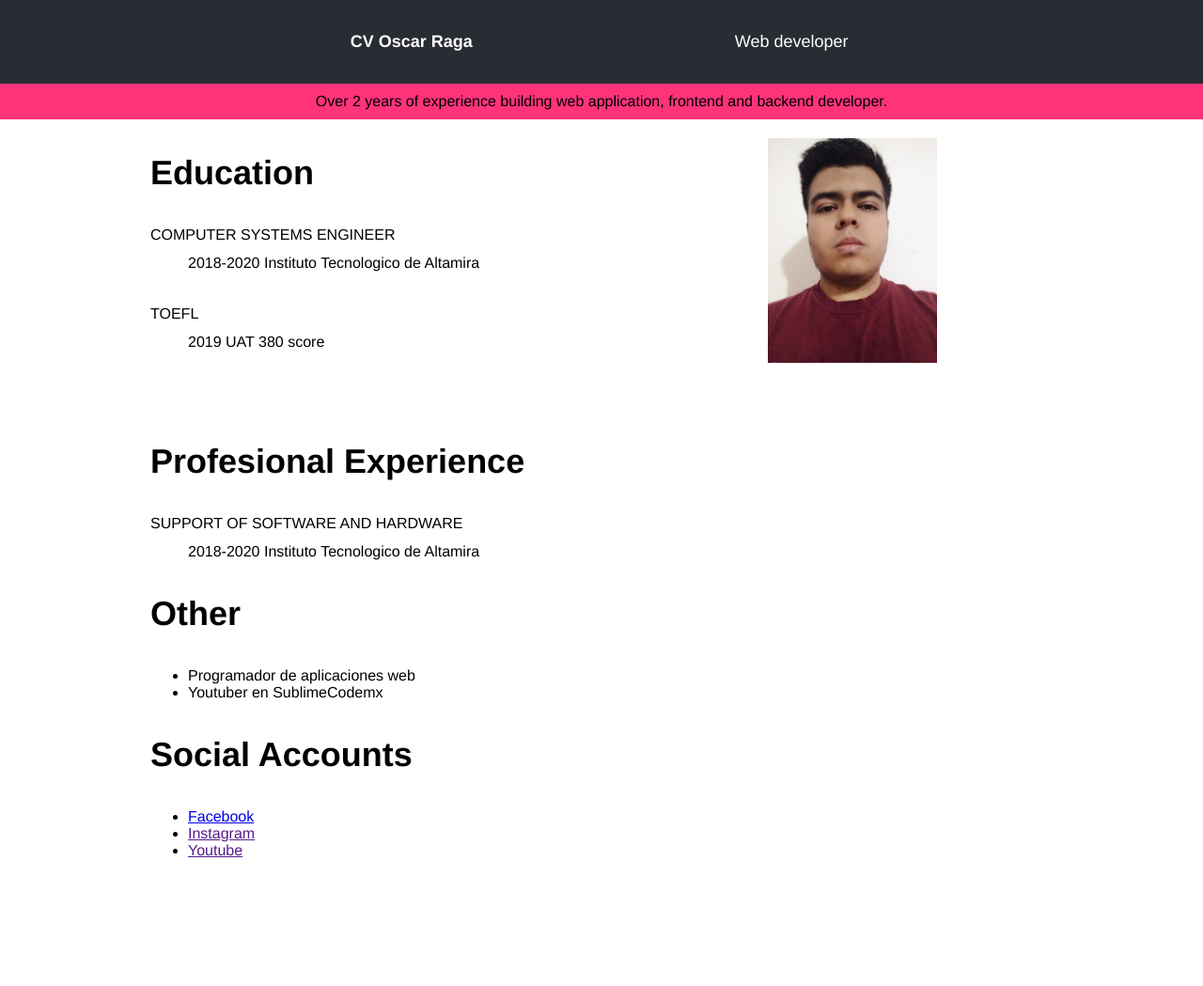
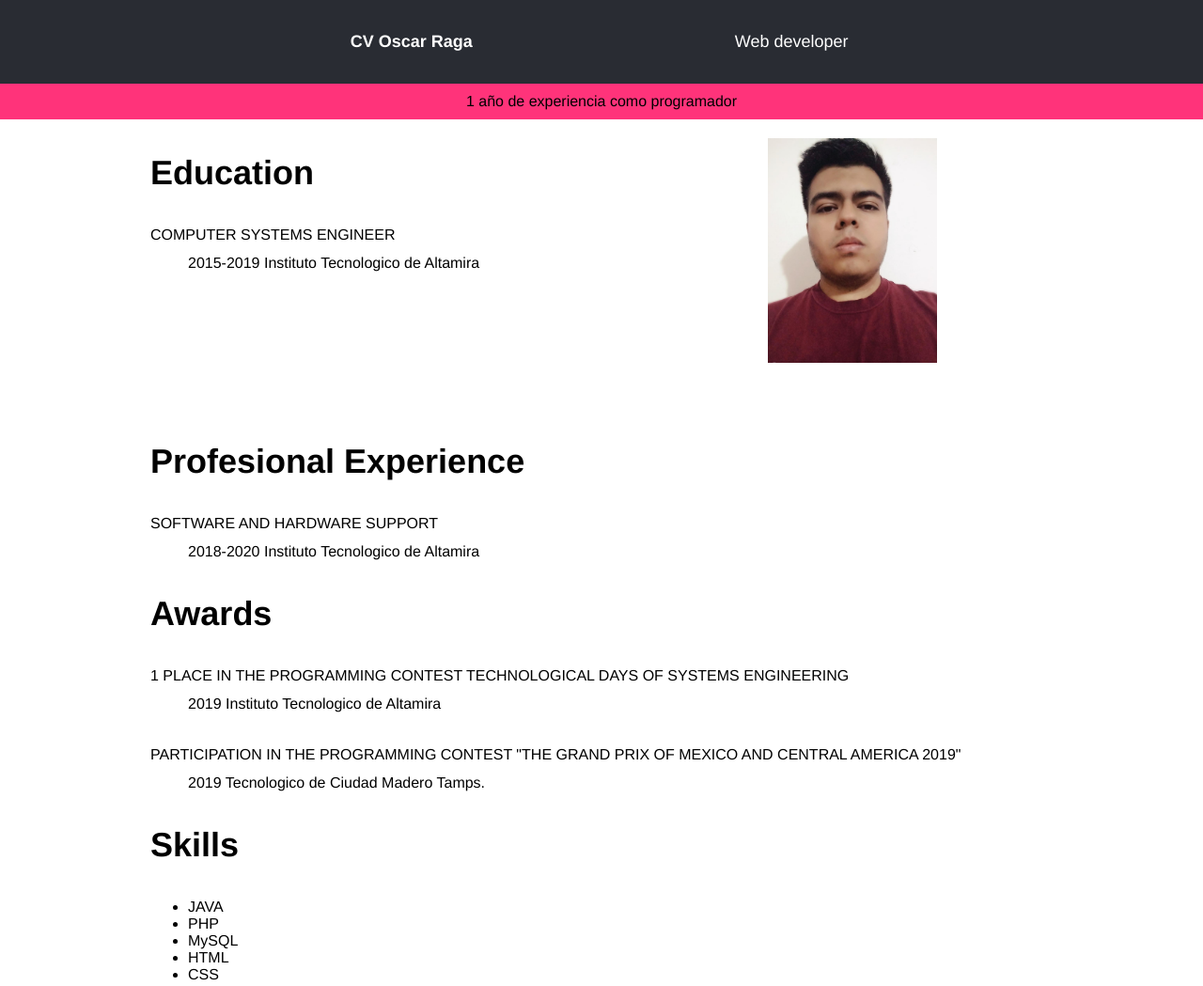
Before and after one commit to oscaraga/app, a plain HTML site: page cv/index.html in a window 1280 px wide. Shown: the top 1049 px of the page at 94% size. Before the commit the page ends 914 px from the top, so only its background shows below. Drawn offline with Linux system fonts and the light colour scheme.

Commit message:
agregamos informacion de experiencia y el metaviewport

```diff
--- a/cv/index.html
+++ b/cv/index.html
@@ -3,7 +3,10 @@
 <head>
     <meta charset="utf-8">
 	<title>Portafolio Personal</title>
-    <meta name="description" content="Soy programador principiante con 4 años de experiencia">
+
+<meta name="viewport" content="width=device-width, initial-scale=1.0">
+
+    <meta name="description" content="">
    <style>
           .portafolio{
           	margin-right:auto;
@@ -72,9 +75,12 @@
   <p>Web developer</p>
 </header>
 
-	  <div class="info">
+	 <!-- <div class="info">
 	  	  Over 2 years of experience building web application, frontend and backend developer.
-	  </div>
+	  </div>-->
+    <div class="info">
+        1 año de experiencia como programador
+    </div>
 	<section>
 		<div class="portafolio">
 			 <div>
@@ -83,9 +89,8 @@
 			 	  <div>
 			 	  	<dl>
 			 	  		<dt>Computer  systems Engineer</dt>
-			 	  		<dd>2018-2020 Instituto Tecnologico de Altamira</dd>
-			 	  		<dt>TOEFL</dt>
-			 	  		<dd>2019 UAT 380 score</dd>
+			 	  		<dd>2015-2019 Instituto Tecnologico de Altamira</dd>
+
 			 	  	</dl>
 			 	  </div>
 			 </div>
@@ -98,18 +103,33 @@
 			 	 <h3 id="sub-exp">Profesional Experience</h3>
 			 	  <div>
 			 	  	<dl>
-			 	  		<dt>Support of software and hardware</dt>
+			 	  		<dt>Software and hardware support</dt>
 			 	  		<dd>2018-2020 Instituto Tecnologico de Altamira</dd>
 
 			 	  	</dl>
 			 	  </div>
 			 </div>
+          <div>
+         <h3 id="sub-edu">Awards</h3>
+          <div>
+            <dl>
+              <dt>1 place in the programming contest Technological days of systems engineering </dt>
+              <dd>2019 Instituto Tecnologico de Altamira</dd>
+             <dt> Participation in the programming contest "The Grand Prix of Mexico and Central America 2019"</dt>
+             <dd>2019 Tecnologico de Ciudad Madero Tamps.</dd>
 
+            </dl>
+          </div>
+
+       </div>
 			 <div>
-			 	 <h3 id="sub-edu">Other</h3>
+			 	 <h3 id="sub-edu">Skills</h3>
 			 	  <ul>
-			 	  	<li>Programador de aplicaciones web</li>
-			 	  	<li>Youtuber en SublimeCodemx</li>
+			 	  	<li>JAVA</li>
+			 	  	<li>PHP</li>
+            <li>MySQL</li>
+            <li>HTML</li>
+            <li>CSS</li>
 			 	  </ul>
 
 			 </div>
@@ -118,7 +138,7 @@
 			 	  <ul>
 			 	  	<li><a href="#" target="_blank">Facebook</a></li>
 			 	  	<li><a href="">Instagram</a></li>
-			 	  	<li><a href="">Youtube</a></li>
+
 			 	  </ul>
 
 			 </div>
```
